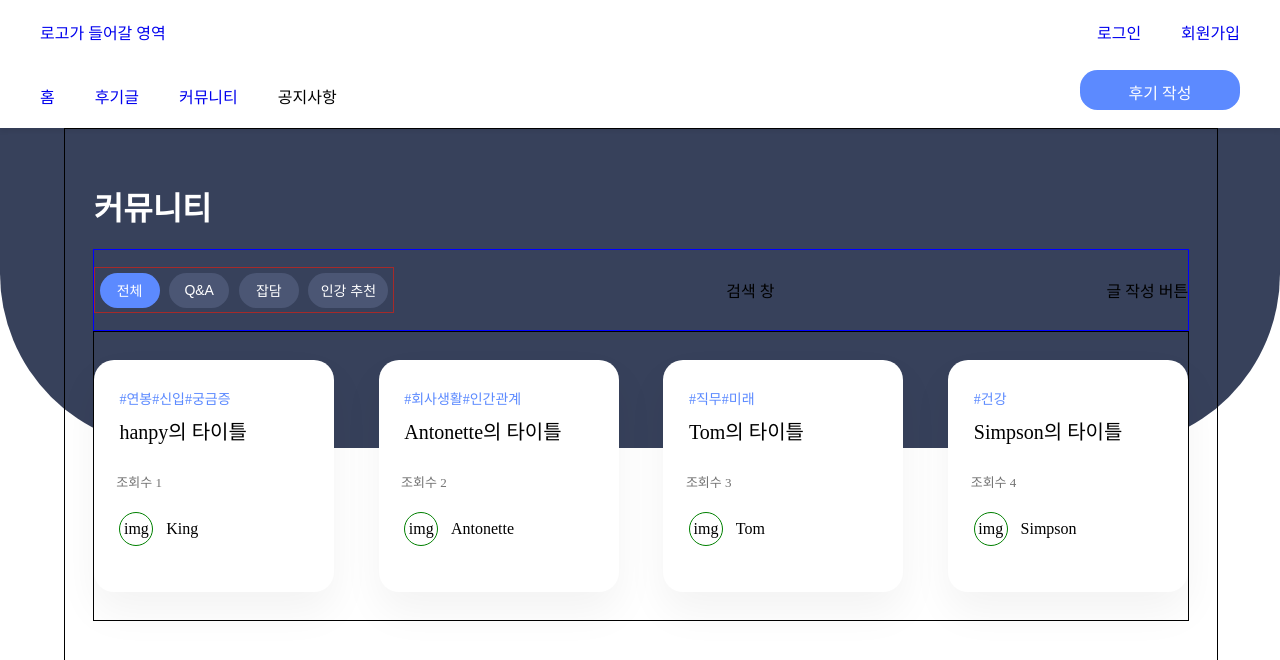
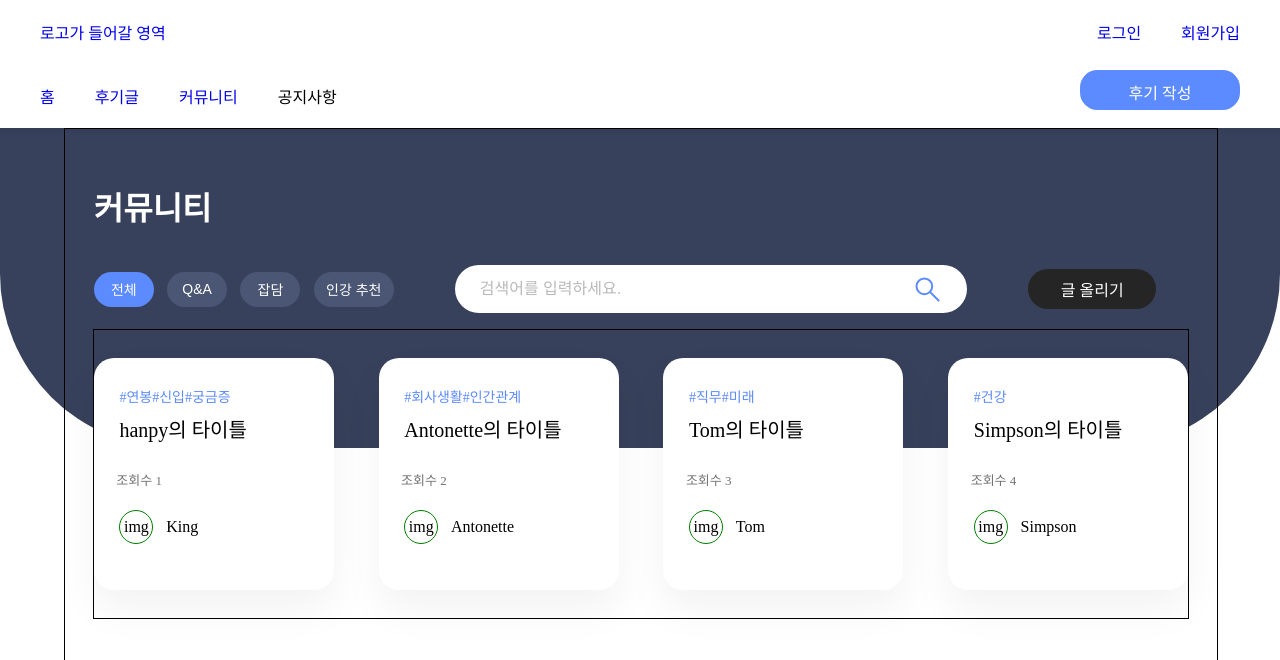
Before and after one commit to Interview-reviews/Interview-reviews-FE, a React (Create React App) app: page /Community in a window 1280 px wide. Shown: the top 660 px of the page. Built offline with nearby package versions, Linux system fonts and the light colour scheme; the HTML template or start-up script is replaced by a standard one.

Commit message:
feat(SearchInput): 검색 창 구현

```diff
--- a/src/components/Community/CommunityMainHeader/CommunityMainHeader.jsx
+++ b/src/components/Community/CommunityMainHeader/CommunityMainHeader.jsx
@@ -1,40 +1,22 @@
 /** @jsxImportSource @emotion/react */
-import { css } from '@emotion/react';
+import { Link } from 'react-router-dom';
+import SearchInput from '../../SearchInput/SearchInput';
 import SortingButtons from '../SortingButtons/SortingButtons';
 
-const title = css`
-  width: 95%;
-  height: 10vh;
-
-  font-weight: 600;
-  font-size: 32px;
-
-  line-height: 10vh;
-
-  color: white;
-
-  margin-top: 5vh;
-`;
-
-const manipulate = css`
-  width: 95%;
-  height: 10vh;
-
-  display: flex;
-  justify-content: space-between;
-  align-items: center;
-
-  border: 1px solid blue;
-`;
+import { titleStyle, manipulateStyle, divButtonStyle, linkStyle } from './CommunityMainHeader.style';
 
 export default function CommunityMainHeader() {
   return (
     <>
-      <div css={title}>커뮤니티</div>
-      <div css={manipulate}>
+      <div css={titleStyle}>커뮤니티</div>
+      <div css={manipulateStyle}>
         <SortingButtons />
-        <div>검색 창</div>
-        <div>글 작성 버튼</div>
+        <SearchInput placeholder="검색어를 입력하세요." />
+        <div css={divButtonStyle}>
+          <Link to="/Community/Write" css={linkStyle}>
+            글 올리기
+          </Link>
+        </div>
       </div>
     </>
   );
--- a/src/components/Community/CommunityMainHeader/CommunityMainHeader.style.jsx
+++ b/src/components/Community/CommunityMainHeader/CommunityMainHeader.style.jsx
@@ -0,0 +1,43 @@
+import { css } from '@emotion/react';
+
+const titleStyle = css`
+  width: 95%;
+  height: 10vh;
+
+  font-weight: 600;
+  font-size: 32px;
+
+  line-height: 10vh;
+
+  color: white;
+
+  margin-top: 5vh;
+`;
+
+const manipulateStyle = css`
+  width: 95%;
+  height: 10vh;
+
+  display: flex;
+  justify-content: space-between;
+  align-items: center;
+`;
+
+const divButtonStyle = css`
+  width: 10vw;
+  height: 5vh;
+  background: #252525;
+  border-radius: 27px;
+
+  display: flex;
+  align-items: center;
+  justify-content: center;
+  margin-right: 2rem;
+`;
+
+const linkStyle = css`
+  text-decoration: none;
+  color: white;
+`;
+
+export { titleStyle, manipulateStyle, divButtonStyle, linkStyle };
--- a/src/components/Community/SortingButtons/SortingButtons.jsx
+++ b/src/components/Community/SortingButtons/SortingButtons.jsx
@@ -1,30 +1,7 @@
 /** @jsxImportSource @emotion/react */
-import { css } from '@emotion/react';
-
 import { useState } from 'react';
 
-const buttonStyle = (color, width) => css`
-  width: ${width}px;
-  height: 35px;
-
-  border-style: none;
-  border-radius: 30px;
-
-  font-weight: 500;
-  font-size: 14px;
-
-  color: white;
-  background: ${color};
-
-  margin: 0.3rem;
-
-  cursor: pointer;
-`;
-
-const buttonContainer = css`
-  display: flex;
-  border: 1px solid brown;
-`;
+import { buttonContainer, buttonStyle } from './SortingButtons.style';
 
 const buttonArray = [
   {
--- /dev/null
+++ b/src/components/Community/SortingButtons/SortingButtons.style.jsx
@@ -0,0 +1,25 @@
+import { css } from '@emotion/react';
+
+const buttonStyle = (color, width) => css`
+  width: ${width}px;
+  height: 35px;
+
+  border-style: none;
+  border-radius: 30px;
+
+  font-weight: 500;
+  font-size: 14px;
+
+  color: white;
+  background: ${color};
+
+  cursor: pointer;
+`;
+
+const buttonContainer = css`
+  width: 300px;
+  display: flex;
+  justify-content: space-between;
+`;
+
+export { buttonStyle, buttonContainer };
--- a/src/components/Community/WriteBackground/WriteBackground.jsx
+++ b/src/components/Community/WriteBackground/WriteBackground.jsx
@@ -1,6 +1,6 @@
 /** @jsxImportSource @emotion/react */
 import WriteContainer from '../WriteContainer/WriteContainer';
-import { backgroundStyle } from './WriteBackground.style';
+import backgroundStyle from './WriteBackground.style';
 
 export default function WriteBackground({ color }) {
   return (
--- a/src/components/Community/WriteBackground/WriteBackground.style.jsx
+++ b/src/components/Community/WriteBackground/WriteBackground.style.jsx
@@ -13,4 +13,4 @@ const backgroundStyle = color => css`
   justify-content: center;
 `;
 
-export { backgroundStyle };
+export default backgroundStyle;
--- /dev/null
+++ b/src/components/SearchInput/SearchInput.jsx
@@ -0,0 +1,34 @@
+/** @jsxImportSource @emotion/react */
+import { useState } from 'react';
+import { searchInputContainer, inputStyle } from './SearchInput.style';
+
+export default function SearchInput({ placeholder }) {
+  const [input, setInput] = useState('');
+
+  return (
+    <div css={searchInputContainer}>
+      <input
+        css={inputStyle}
+        value={input}
+        name="serachBar"
+        placeholder={placeholder}
+        onChange={e => setInput(e.target.value)}></input>
+      <svg width="33" height="33" viewBox="0 0 33 33" fill="none" xmlns="http://www.w3.org/2000/svg">
+        <path
+          d="M13.3571 21.2143C17.6965 21.2143 21.2143 17.6965 21.2143 13.3571C21.2143 9.01776 17.6965 5.5 13.3571 5.5C9.01776 5.5 5.5 9.01776 5.5 13.3571C5.5 17.6965 9.01776 21.2143 13.3571 21.2143Z"
+          stroke="#5C8AFF"
+          strokeWidth="2"
+          strokeLinecap="round"
+          strokeLinejoin="round"
+        />
+        <path
+          d="M27.6118 27.5L18.8574 18.8572"
+          stroke="#5C8AFF"
+          strokeWidth="2"
+          strokeLinecap="round"
+          strokeLinejoin="round"
+        />
+      </svg>
+    </div>
+  );
+}
--- /dev/null
+++ b/src/components/SearchInput/SearchInput.style.jsx
@@ -0,0 +1,35 @@
+import { css } from '@emotion/react';
+
+const searchInputContainer = css`
+  width: 40vw;
+  height: 6vh;
+
+  display: flex;
+  align-items: center;
+
+  border-style: none;
+  border-radius: 2rem;
+  background: white;
+
+  justify-content: space-around;
+`;
+
+const inputStyle = css`
+  width: 30vw;
+  height: 3vh;
+
+  border-style: none;
+  border-radius: 2rem;
+
+  &::placeholder {
+    color: #b9b9b9;
+  }
+  &:focus {
+    outline: none;
+  }
+
+  font-weight: 400;
+  font-size: 16px;
+`;
+
+export { searchInputContainer, inputStyle };
```
